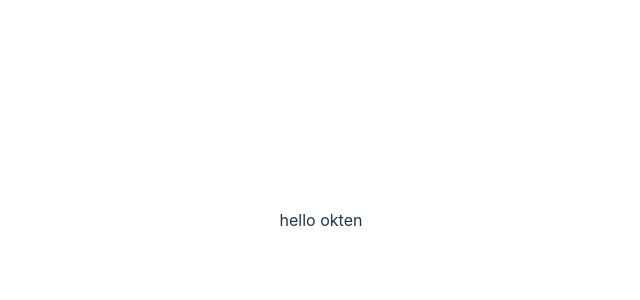
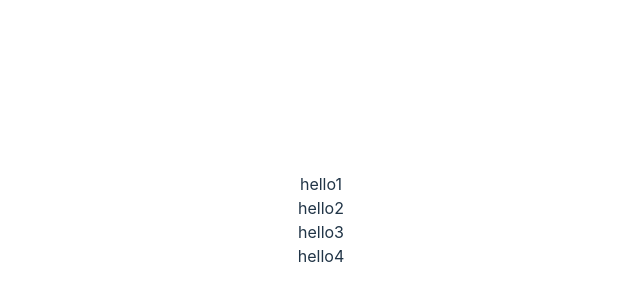
Before and after one commit to Solserjf/react-2025, a React (Vite) app: page / in a window 1280 px wide. Shown: the part 180-480 px from the top of the page, without its empty margins (319-959 px from the left). Built offline with nearby package versions, Linux system fonts and the light colour scheme.

Commit message:
lesson1.2 Base Components

```diff
--- /dev/null
+++ b/components/MyComponent.tsx
@@ -0,0 +1,9 @@
+import {FC} from 'react';
+
+type MyComponentPropType = {text: string};
+
+const  MyComponent : FC<MyComponentPropType> = ({text}) => {
+    return (<div>{text}</div>);
+};
+
+export default MyComponent;
--- a/src/App.tsx
+++ b/src/App.tsx
@@ -1,45 +1,20 @@
-// import { useState } from 'react'
-// import reactLogo from './assets/react.svg'
-// import viteLogo from '/vite.svg'
 import './App.css'
-// import MyComponent from "../components/MyComponent.tsx";
+import MyComponent from "../components/MyComponent.tsx";
 
 function App() {
   // const [count, setCount] = useState(0)
 
   return (
     <>
-      {/*<div>*/}
-      {/*  <a href="https://vite.dev" target="_blank">*/}
-      {/*    <img src={viteLogo} className="logo" alt="Vite logo" />*/}
-      {/*  </a>*/}
-      {/*  <a href="https://react.dev" target="_blank">*/}
-      {/*    <img src={reactLogo} className="logo react" alt="React logo" />*/}
-      {/*  </a>*/}
-      {/*</div>*/}
-      {/*<h1>Vite + React</h1>*/}
-      {/*<div className="card">*/}
-      {/*  <button onClick={() => setCount((count) => count + 1)}>*/}
-      {/*    count is {count}*/}
-      {/*  </button>*/}
-      {/*  <p>*/}
-      {/*    Edit <code>src/App.tsx</code> and save to test HMR*/}
-      {/*  </p>*/}
-      {/*</div>*/}
-      {/*<p className="read-the-docs">*/}
-      {/*  Click on the Vite and React logos to learn more*/}
-      {/*</p>*/}
 
-        hello okten
-
-      {/*  <MyComponent text={'hello1'}/>*/}
-      {/*  <MyComponent text={'hello2'}/>*/}
-      {/*  <MyComponent text={'hello3'}/>*/}
-      {/*  <MyComponent text={'hello4'}/>*/}
+        <MyComponent text={'hello1'}/>
+        <MyComponent text={'hello2'}/>
+        <MyComponent text={'hello3'}/>
+        <MyComponent text={'hello4'}/>
 
         {/*{MyComponent({text: 'Hello 2'})}*/}
     </>
-  )
+  );
 }
 
 export default App
--- a/src/main.tsx
+++ b/src/main.tsx
@@ -3,4 +3,4 @@ import { createRoot } from 'react-dom/client'
 import './index.css'
 import App from './App.tsx'
 
-createRoot(document.getElementById('root')!).render(<App />)
+createRoot(document.getElementById('root')!).render(<App />);
```
